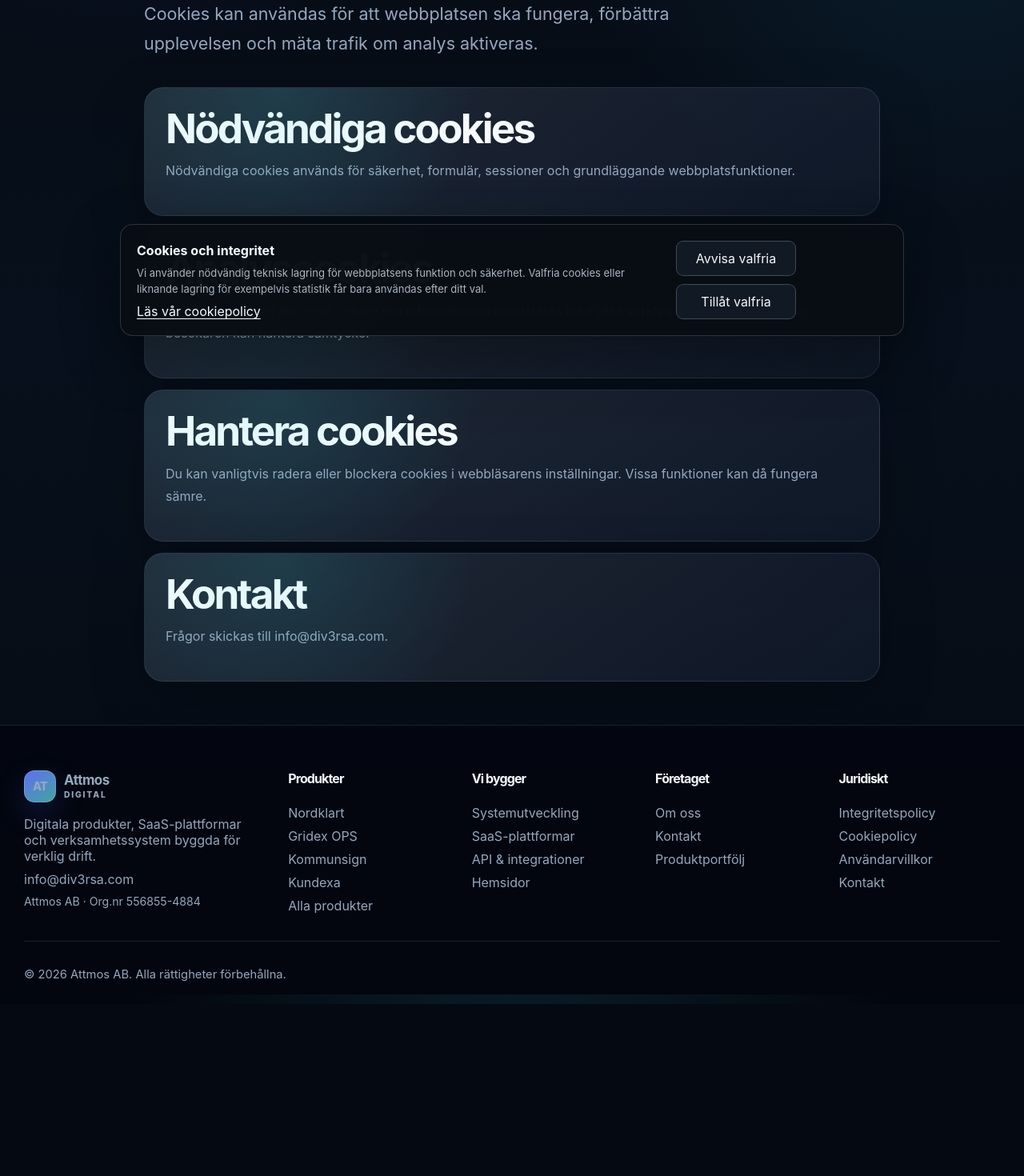
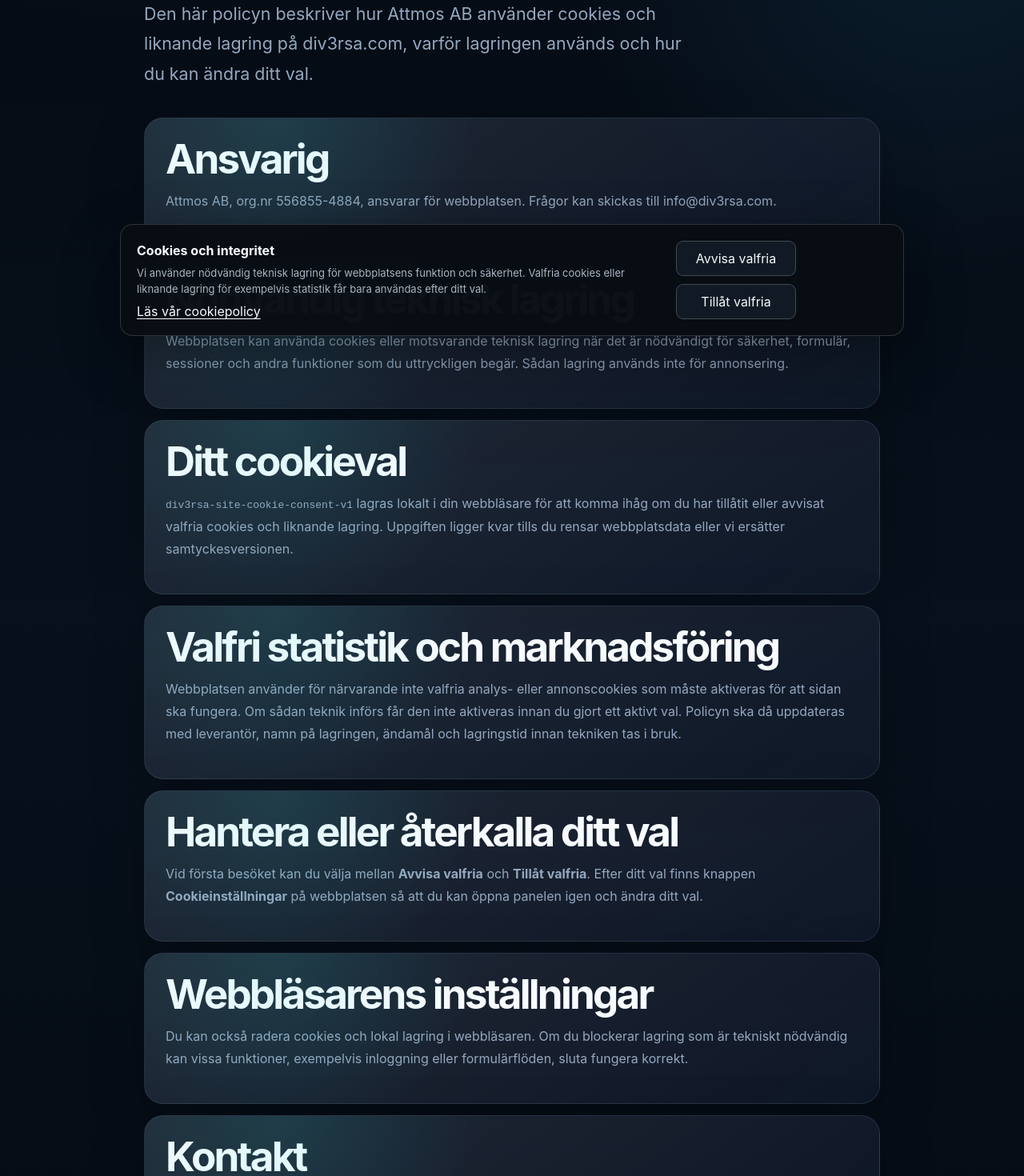
Before and after one commit to heke99/div3rsa_website, a Next.js app: page /cookiepolicy in a window 1280 px wide. Shown: the part 360-1830 px from the top of the page at 80% size. Before the commit the page ends 1615 px from the top, so only its background shows below. Built offline with nearby package versions, Linux system fonts and the light colour scheme.

Commit message:
Add Attmos cookie policy and consent details

```diff
--- a/app/cookiepolicy/page.tsx
+++ b/app/cookiepolicy/page.tsx
@@ -1,9 +1,9 @@
 import type { Metadata } from "next";
-import { company } from "@/lib/content";
+import { company } from "@/lib/company";
 
 export const metadata: Metadata = {
   title: "Cookiepolicy",
-  description: "Cookiepolicy för Diversa Nordic AB:s webbplats.",
+  description: "Cookiepolicy för Attmos AB:s webbplats div3rsa.com.",
 };
 
 export default function CookiePolicyPage() {
@@ -12,23 +12,36 @@ export default function CookiePolicyPage() {
       <div className="container narrow legal-stack reveal">
         <p className="eyebrow">Juridik</p>
         <h1>Cookiepolicy</h1>
-        <p className="page-lead">Cookies kan användas för att webbplatsen ska fungera, förbättra upplevelsen och mäta trafik om analys aktiveras.</p>
+        <p className="page-lead">Den här policyn beskriver hur {company.name} använder cookies och liknande lagring på {company.domain}, varför lagringen används och hur du kan ändra ditt val.</p>
         <article className="glass-card">
-          <h2>Nödvändiga cookies</h2>
-          <p>Nödvändiga cookies används för säkerhet, formulär, sessioner och grundläggande webbplatsfunktioner.</p>
+          <h2>Ansvarig</h2>
+          <p>{company.name}, org.nr {company.orgNumber}, ansvarar för webbplatsen. Frågor kan skickas till <a href={`mailto:${company.email}`}>{company.email}</a>.</p>
         </article>
         <article className="glass-card">
-          <h2>Analyscookies</h2>
-          <p>Om analysverktyg aktiveras senare ska informationen uppdateras med vilka verktyg som används och hur besökaren kan hantera samtycke.</p>
+          <h2>Nödvändig teknisk lagring</h2>
+          <p>Webbplatsen kan använda cookies eller motsvarande teknisk lagring när det är nödvändigt för säkerhet, formulär, sessioner och andra funktioner som du uttryckligen begär. Sådan lagring används inte för annonsering.</p>
         </article>
         <article className="glass-card">
-          <h2>Hantera cookies</h2>
-          <p>Du kan vanligtvis radera eller blockera cookies i webbläsarens inställningar. Vissa funktioner kan då fungera sämre.</p>
+          <h2>Ditt cookieval</h2>
+          <p><code>div3rsa-site-cookie-consent-v1</code> lagras lokalt i din webbläsare för att komma ihåg om du har tillåtit eller avvisat valfria cookies och liknande lagring. Uppgiften ligger kvar tills du rensar webbplatsdata eller vi ersätter samtyckesversionen.</p>
+        </article>
+        <article className="glass-card">
+          <h2>Valfri statistik och marknadsföring</h2>
+          <p>Webbplatsen använder för närvarande inte valfria analys- eller annonscookies som måste aktiveras för att sidan ska fungera. Om sådan teknik införs får den inte aktiveras innan du gjort ett aktivt val. Policyn ska då uppdateras med leverantör, namn på lagringen, ändamål och lagringstid innan tekniken tas i bruk.</p>
+        </article>
+        <article className="glass-card">
+          <h2>Hantera eller återkalla ditt val</h2>
+          <p>Vid första besöket kan du välja mellan <strong>Avvisa valfria</strong> och <strong>Tillåt valfria</strong>. Efter ditt val finns knappen <strong>Cookieinställningar</strong> på webbplatsen så att du kan öppna panelen igen och ändra ditt val.</p>
+        </article>
+        <article className="glass-card">
+          <h2>Webbläsarens inställningar</h2>
+          <p>Du kan också radera cookies och lokal lagring i webbläsaren. Om du blockerar lagring som är tekniskt nödvändig kan vissa funktioner, exempelvis inloggning eller formulärflöden, sluta fungera korrekt.</p>
         </article>
         <article className="glass-card">
           <h2>Kontakt</h2>
-          <p>Frågor skickas till <a href={"mailto:" + company.email}>{company.email}</a>.</p>
+          <p>{company.name} · Org.nr {company.orgNumber} · <a href={`mailto:${company.email}`}>{company.email}</a>.</p>
         </article>
+        <p className="contact-privacy-note">Senast uppdaterad: 25 augusti 2026.</p>
       </div>
     </section>
   );
```
